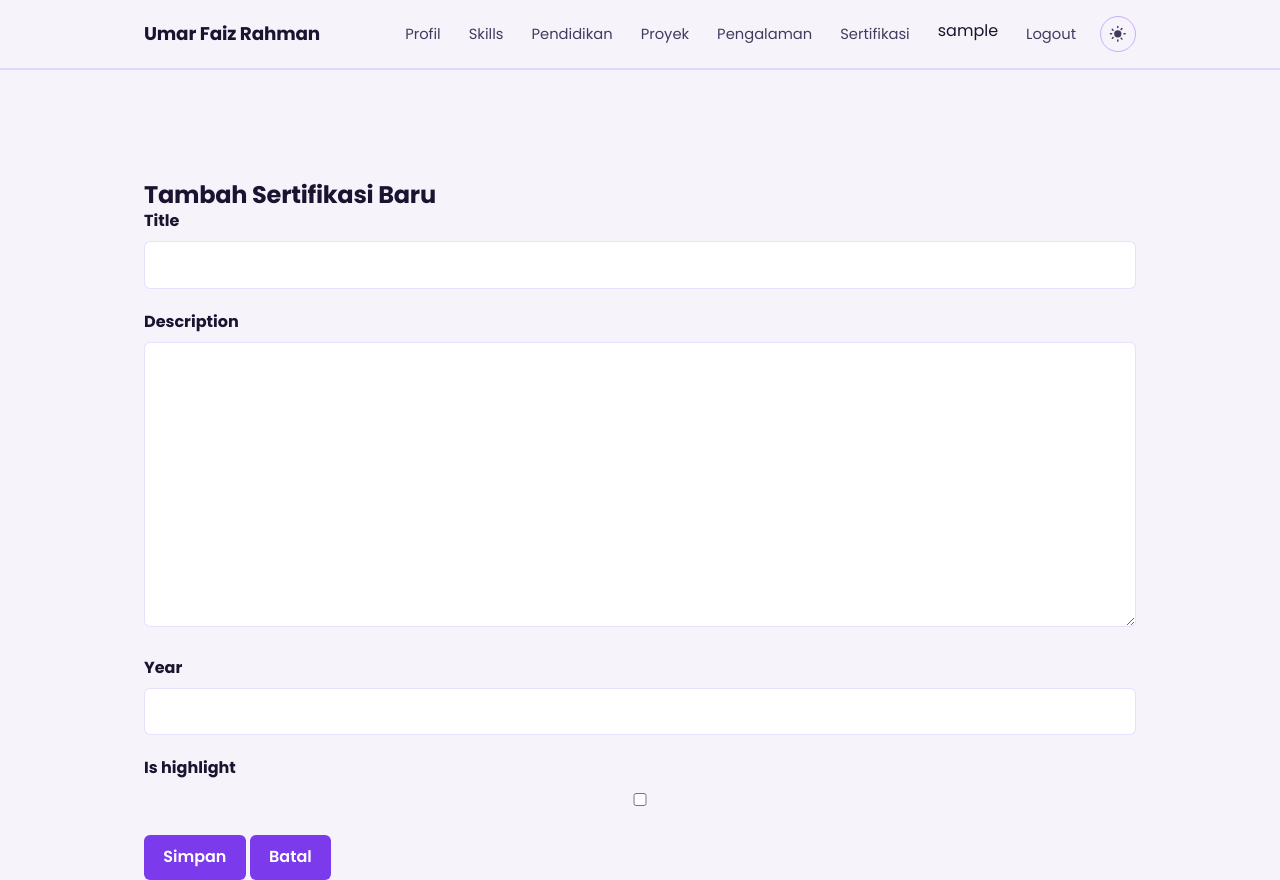
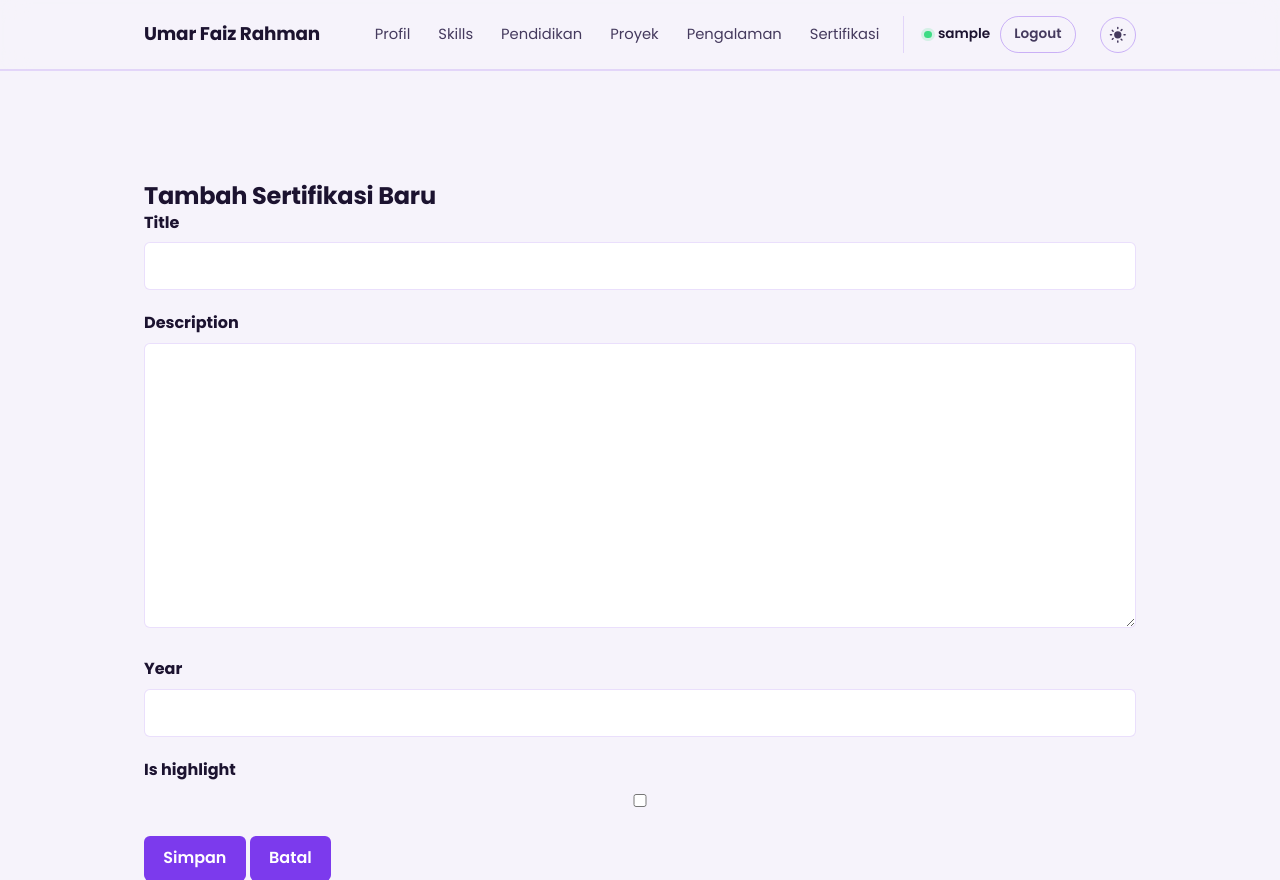
Before and after one commit to McKenzy65/myportofolio, a Django app: page /certifications/add/ in a window 1280 px wide. Shown: the top 880 px of the page. Run offline with Django 5.2, Linux system fonts and the light colour scheme; the visitor is signed in with stand-in values (Sample User, id 1).

Commit message:
feat: add Editor role with group-based authorization and polish auth navbar styling

```diff
--- a/static/css/style.css
+++ b/static/css/style.css
@@ -196,8 +196,70 @@ ul, ol {
 
 .nav-wrap {
     display: flex;
+    flex-wrap: wrap;
     align-items: center;
-    gap: 1.5rem;
+    justify-content: flex-end;
+    gap: 0.75rem 1.5rem;
+}
+
+.nav-auth {
+    display: flex;
+    align-items: center;
+    gap: 0.6rem;
+    padding-left: 1.25rem;
+    border-left: 1px solid var(--line);
+}
+
+.nav-user {
+    display: inline-flex;
+    align-items: center;
+    gap: 0.4rem;
+    font-size: 0.85rem;
+    font-weight: 600;
+    color: var(--ink);
+}
+
+.nav-user-dot {
+    width: 0.45rem;
+    height: 0.45rem;
+    border-radius: 50%;
+    background: #3ddc84;
+    box-shadow: 0 0 0 3px rgba(61, 220, 132, 0.18);
+}
+
+.nav-auth-link {
+    font-size: 0.85rem;
+    font-weight: 600;
+    text-decoration: none;
+    color: var(--ink-soft);
+    padding: 0.4rem 0.85rem;
+    border-radius: 999px;
+    border: 1px solid var(--line-strong);
+    transition: border-color 0.2s ease, color 0.2s ease, background-color 0.2s ease;
+}
+
+.nav-auth-link:hover {
+    color: var(--ink);
+    border-color: var(--accent);
+}
+
+.nav-auth-link--accent {
+    color: var(--bg);
+    background: var(--accent);
+    border-color: var(--accent);
+}
+
+.nav-auth-link--accent:hover {
+    background: var(--accent-dark);
+    border-color: var(--accent-dark);
+    color: var(--bg);
+}
+
+@media (max-width: 640px) {
+    .nav-auth {
+        padding-left: 0;
+        border-left: none;
+    }
 }
 
 
--- a/templates/base.html
+++ b/templates/base.html
@@ -30,14 +30,19 @@
                     <a href="{% url 'main:show_main' %}#projects">Proyek</a>
                     <a href="{% url 'main:show_main' %}#experience">Pengalaman</a>
                     <a href="{% url 'main:show_certifications' %}">Sertifikasi</a>
+                </nav>
+                <div class="nav-auth">
                     {% if user.is_authenticated %}
-    <span class="nav-user">{{ user.username }}</span>
-    <a href="{% url 'main:logout' %}">Logout</a>
-{% else %}
-    <a href="{% url 'main:login' %}">Login</a>
-    <a href="{% url 'main:register' %}">Register</a>
-{% endif %}
-                </nav>
+                    <span class="nav-user">
+                        <span class="nav-user-dot" aria-hidden="true"></span>
+                        {{ user.username }}
+                    </span>
+                    <a href="{% url 'main:logout' %}" class="nav-auth-link">Logout</a>
+                    {% else %}
+                    <a href="{% url 'main:login' %}" class="nav-auth-link">Login</a>
+                    <a href="{% url 'main:register' %}" class="nav-auth-link nav-auth-link--accent">Register</a>
+                    {% endif %}
+                </div>
                 <button id="theme-toggle" class="theme-toggle" type="button" aria-pressed="false" aria-label="Ganti ke mode terang">
                     <svg class="icon-moon" viewBox="0 0 24 24" aria-hidden="true"><path d="M21 12.79A9 9 0 1 1 11.21 3a7 7 0 0 0 9.79 9.79Z"/></svg>
                     <svg class="icon-sun" viewBox="0 0 24 24" aria-hidden="true"><path d="M12 4.5a1 1 0 0 1-1-1V2a1 1 0 1 1 2 0v1.5a1 1 0 0 1-1 1Zm0 15a1 1 0 0 1 1 1V22a1 1 0 1 1-2 0v-1.5a1 1 0 0 1 1-1ZM4.5 12a1 1 0 0 1-1 1H2a1 1 0 1 1 0-2h1.5a1 1 0 0 1 1 1Zm15 0a1 1 0 0 1 1-1H22a1 1 0 1 1 0 2h-1.5a1 1 0 0 1-1-1ZM6.34 7.76a1 1 0 0 1-1.41 0L3.87 6.7a1 1 0 1 1 1.41-1.41L6.34 6.34a1 1 0 0 1 0 1.42Zm12.02 12.02a1 1 0 0 1-1.41 0l-1.06-1.06a1 1 0 1 1 1.41-1.41l1.06 1.06a1 1 0 0 1 0 1.41ZM6.34 16.24a1 1 0 0 1 0 1.42l-1.06 1.06a1 1 0 1 1-1.41-1.41l1.06-1.06a1 1 0 0 1 1.41 0Zm12.02-12.02a1 1 0 0 1 0 1.41l-1.06 1.06a1 1 0 1 1-1.41-1.41l1.06-1.06a1 1 0 0 1 1.41 0ZM12 7a5 5 0 1 1 0 10 5 5 0 0 1 0-10Z"/></svg>
```
